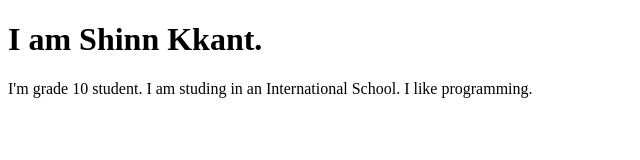
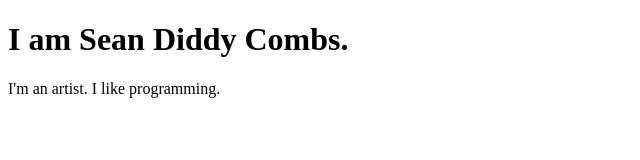
Before and after one commit to seandiddycombs1/index.html, a plain HTML site: page index.html in a window 1280 px wide. Shown: the whole page, without its empty margins (0-640 px from the left). Drawn offline with Linux system fonts and the light colour scheme.

Commit message:
index.html

```diff
--- a/index.html
+++ b/index.html
@@ -5,8 +5,8 @@
   <meta name="viewport" content="width=device-width, initial-scale=1.0">
   <title>Hello World!</title>
 </head>
-  <h1>I am Shinn Kkant. </h1>
-  <p>I'm grade 10 student. I am studing in an International School. I like programming.</p>
+  <h1>I am Sean Diddy Combs. </h1>
+  <p>I'm an artist. I like programming.</p>
 <body>
 </body>
 </html>
```
